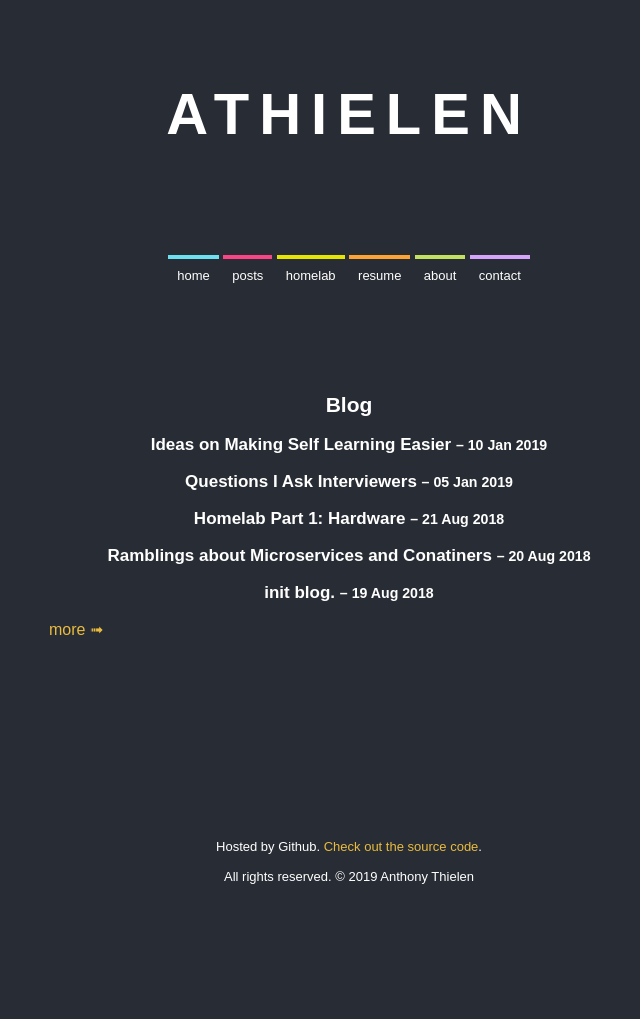
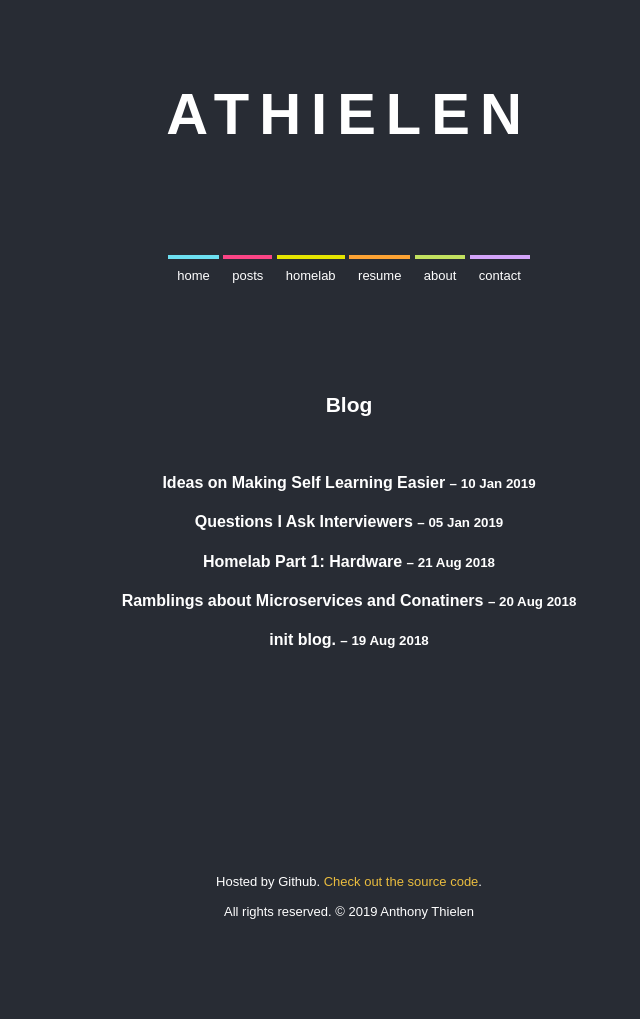
Before and after one commit to athielen/athielen.github.io, a Jekyll site: the page built from blog/index.html, in a window 1280 px wide. Shown: the whole page, without its empty margins (291-931 px from the left). Built offline with Jekyll 4.4.1, drawn with Linux system fonts in a browser that asks for light colours; before the commit the page ends 984 px from its top, so only the background shows below that.

Commit message:
updated Blog index.html

```diff
--- a/blog/index.html
+++ b/blog/index.html
@@ -4,30 +4,20 @@ title: Anthony Thielen's Blog
 ---
 
 <h2>Blog</h2>
+<br>
 
-	<div class="blog">
+<div id="content">
   {% if site.posts.size > 0 %}
-	    <div class="list-group">
       {% for post in site.posts%}
-	        <a href="{{ post.url }}" class="list-group-item">
-	          <h3 class="list-group-item-heading h6">{{ post.title }}
+        <a href="{{ post.url }}" class="web-links">
+          <h4 class="list-group-item-heading h6">{{ post.title }}
             <small class="blog-text-muted"> &ndash;
               <time datetime="{{ post.date | date_to_xmlschema }}">{{ post.date | date_to_string }}</time>
             </small>
-	          </h3>
+        	</h4>
         </a>
       {% endfor %}
-	    </div>
-	    <p class="blog_more_arrow"><a href="/blog/">more ➟</a></p>
   {% else %}
     <p>No posts found.</p>
   {% endif %}
 </div>
-	<br><br><br>
-
-<!-- 	<ul class="posts">
-
-	  {% for post in site.posts %}
-	    <li><span><h3>{{ post.date | date_to_string }}</span> » <a href="{{ post.url }}" title="{{ post.title }}">{{ post.title }}</a></h3></li>
-	  {% endfor %}
-	</ul>	 -->
```
Lines whose indentation alone changed are shown as unchanged.
